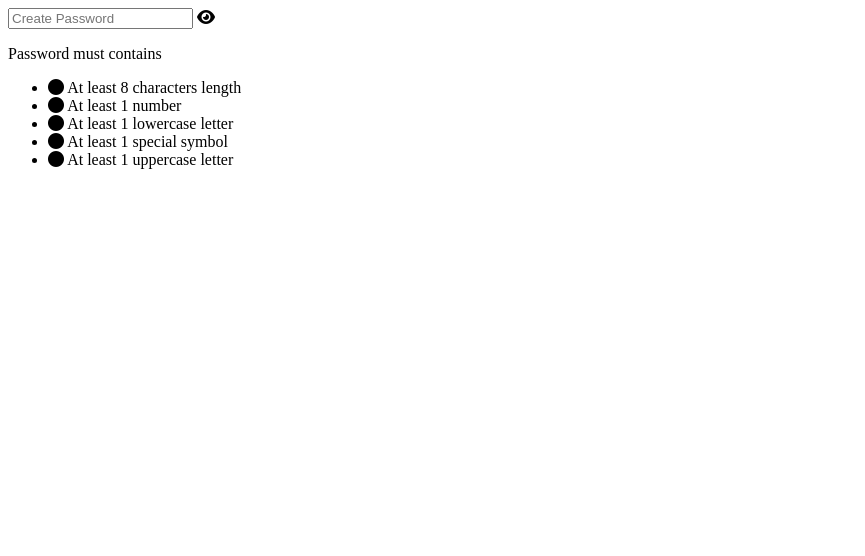
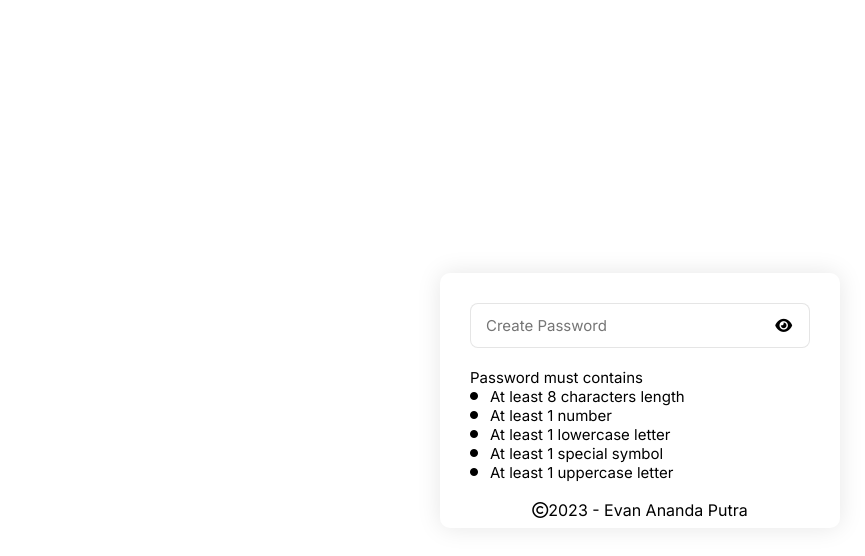
Before and after one commit to evanputra1/password-validation, a plain HTML site: page index.html in a window 1280 px wide. Shown: the whole page, without its empty margins (0-865 px from the left). Drawn offline with Linux system fonts and the light colour scheme.

Commit message:
menambahkan style pada css

```diff
--- a/index.html
+++ b/index.html
@@ -40,6 +40,9 @@
         </li>
       </ul>
     </div>
+    <div class="copyright">
+      <span><i class="fa-regular fa-copyright"></i>2023 - Evan Ananda Putra</span>
+    </div>
   </div>
     <!-- Javascript -->
     <script src="main.js"></script>
--- a/style.css
+++ b/style.css
@@ -0,0 +1,84 @@
+/* Google Fonts */
+@import url('https://fonts.googleapis.com/css2?family=Inter:wght@300;400;500;600;700&family=Open+Sans:wght@300;400;500;600;700;800&display=swap');
+
+* {
+  margin: 0;
+  padding: 0;
+  box-sizing: border-box;
+  font-family: 'Inter', sans-serif;
+  /* border: 1px solid red; */
+}
+
+body {
+  display: flex;
+  align-items: center;
+  justify-content: center;
+  height: 100vh;
+}
+
+.container {
+  width: 400px;
+  overflow: hidden;
+  border-radius: 10px;
+  box-shadow: 0px 0px 25px rgba(0, 0, 0, 0.1);
+  padding: 30px 30px 0px 30px;
+}
+
+.container .password {
+  position: relative;
+  width: 100%;
+  height: 45px;
+}
+
+.password input {
+  width: 100%;
+  height: 100%;
+  outline: none;
+  font-size: 15px;
+  border: 1px solid rgba(0, 0, 0, 0.1);
+  border-radius: 8px;
+  padding: 0px 15px;
+}
+
+.password i {
+  position: absolute;
+  right: 18px;
+  top: 50%;
+  transform: translateY(-50%);
+  font-size: 15px;
+  cursor: pointer;
+}
+
+.container .content {
+  margin: 20px 0px 10px;
+}
+
+.content p {
+  font-size: 15px;
+}
+
+.require-list li {
+  display: flex;
+  font-size: 15px;
+  list-style: none;
+  align-items: center;
+}
+
+.require-list li i {
+  width: 20px;
+  font-size: 8px;
+}
+
+.require-list li.valid i {
+  font-size: 14px;
+  color: #0ee84c;
+}
+
+.require-list li.valid span {
+  color: #999;
+}
+
+.copyright {
+  text-align: center;
+  padding: 8px 0px;
+}
```
